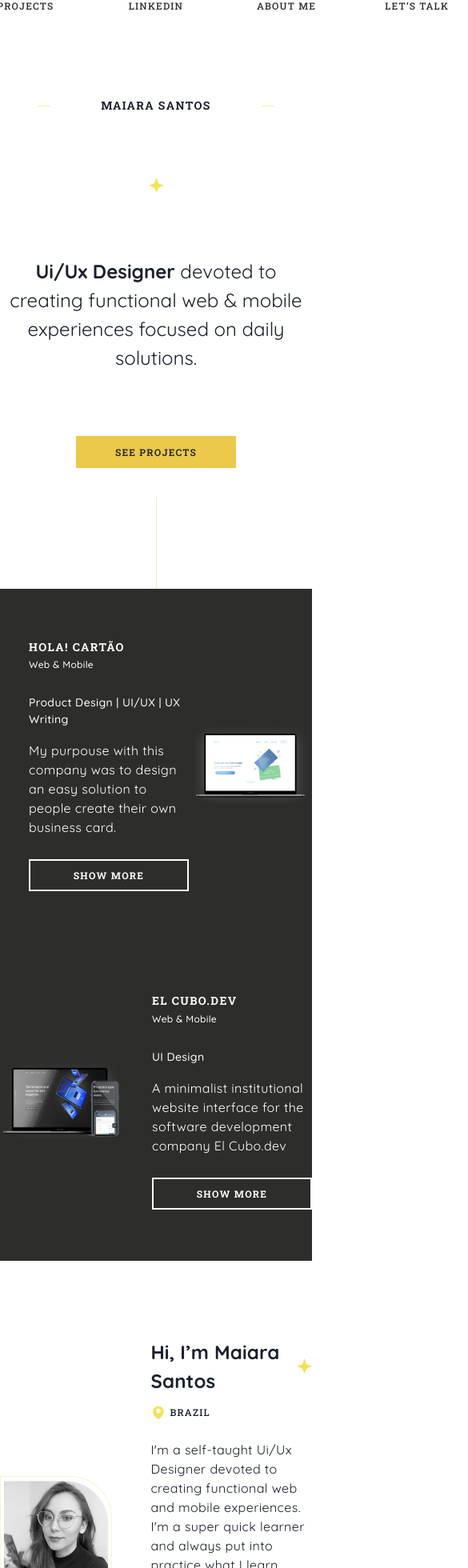
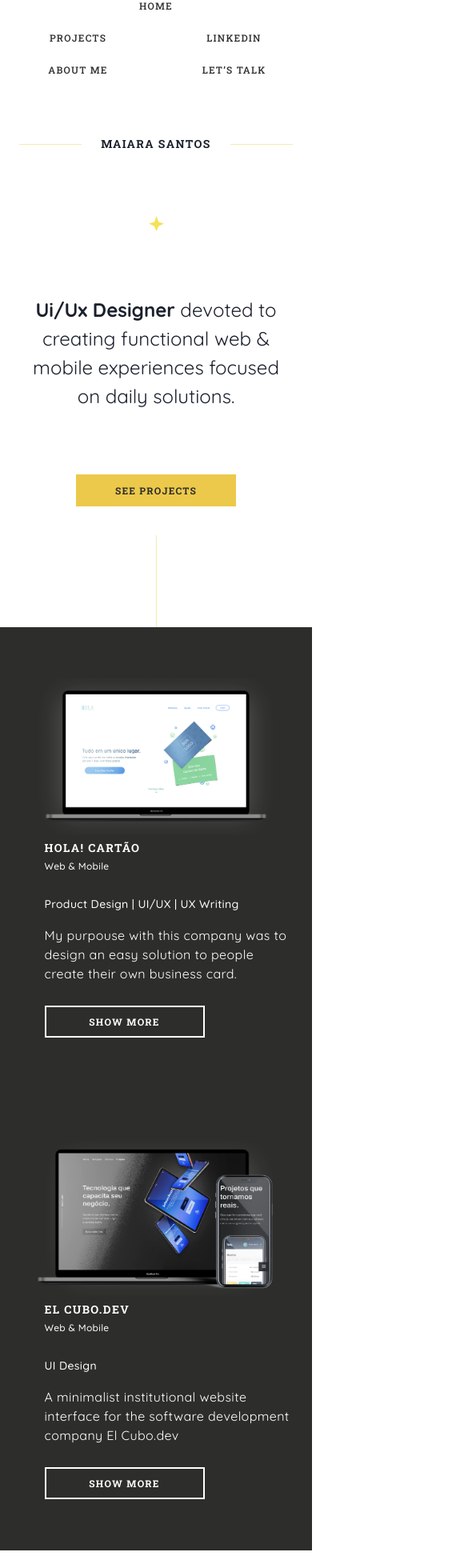
Before and after one commit to henriquealbert/maiara-portfolio, a Next.js app: page / in a window 390 px wide. Shown: the part 37-1997 px from the top of the page at 80% size, 585 px wide, since content can reach past the window. Built offline with nearby package versions, Linux system fonts and the light colour scheme.

Commit message:
:iphone: Add responsiveness

```diff
--- a/src/modules/components/Bio/index.tsx
+++ b/src/modules/components/Bio/index.tsx
@@ -4,8 +4,21 @@ import Image from 'next/image'
 import { LocationIcon, StarPolygonIcon } from 'modules/components/Icons'
 
 export const Bio = () => (
-  <Flex justify="center" align="center" my={24} id="about-me">
-    <Box w="100%" h="100%" maxW="263px" maxH="310px">
+  <Flex
+    justify="center"
+    align="center"
+    my={24}
+    id="about-me"
+    direction={{ base: 'column', md: 'row' }}
+  >
+    <Box
+      w="100%"
+      h="100%"
+      maxW="263px"
+      maxH="310px"
+      mb={{ base: 4, md: 0 }}
+      pl={{ md: 12, lg: 0 }}
+    >
       <Image
         src="/assets/images/photo.png"
         width={263}
@@ -15,7 +28,7 @@ export const Bio = () => (
         alt="Profile photo of Maiara Santos"
       />
     </Box>
-    <Box ml={12}>
+    <Box pl={12} pr={{ base: 12, lg: 0 }}>
       <Flex align="center">
         <Text
           as="h2"
--- a/src/modules/components/Contact/index.tsx
+++ b/src/modules/components/Contact/index.tsx
@@ -4,7 +4,12 @@ import { data } from './data'
 
 export const Contact = () => (
   <Box as="section" textAlign="center" my={24} id="contact">
-    <Text fontWeight="medium" letterSpacing="wide" mb={7}>
+    <Text
+      fontWeight="medium"
+      letterSpacing="wide"
+      mb={7}
+      px={{ base: 6, md: 0 }}
+    >
       Feel free to send me a message at <strong>LinkedIn</strong> or{' '}
       <strong>e-mail</strong> me:
     </Text>
--- a/src/modules/components/Menu/index.tsx
+++ b/src/modules/components/Menu/index.tsx
@@ -8,19 +8,20 @@ type Props = {
 }
 
 export const Menu = ({ footer }: Props) => (
-  <Flex as="nav">
+  <Flex as="nav" wrap={{ base: 'wrap', md: 'nowrap' }}>
     {menuLinks.map((link) =>
       link.external ? (
         <Button
           key={link.title}
           as="a"
           variant={footer ? 'footerLink' : 'ghost'}
-          mr={footer ? 9 : 8}
-          ml={footer ? 0 : 8}
+          mr={footer ? { base: 4, lg: 9 } : { lg: 8 }}
+          ml={footer ? 0 : { md: 8 }}
           cursor="pointer"
           target="_blank"
           rel="noopener noreferrer"
           href={link.to}
+          maxW={{ base: '50%', md: 'none' }}
         >
           {link.title}
         </Button>
@@ -32,9 +33,14 @@ export const Menu = ({ footer }: Props) => (
           smooth={true}
           duration={1200}
           variant={footer ? 'footerLink' : 'ghost'}
-          mr={footer ? 9 : 8}
-          ml={footer ? 0 : 8}
+          mr={footer ? { base: 4, lg: 9 } : { lg: 9 }}
+          ml={footer ? 0 : { md: 8 }}
           cursor="pointer"
+          maxW={
+            link.title === 'Home'
+              ? { bae: '100%' }
+              : { base: '50%', md: 'none' }
+          }
         >
           {link.title}
         </Button>
--- a/src/modules/components/Navbar/index.tsx
+++ b/src/modules/components/Navbar/index.tsx
@@ -4,7 +4,7 @@ import { Menu } from 'modules/components/Menu'
 
 export const Navbar = () => {
   return (
-    <Flex as="header" pt={6} pb={24} justify="center">
+    <Flex as="header" pt={6} pb={{ base: 16, md: 24 }} justify="center">
       <Menu />
     </Flex>
   )
--- a/src/modules/components/ProjectItem/index.tsx
+++ b/src/modules/components/ProjectItem/index.tsx
@@ -18,7 +18,11 @@ export const ProjectItem = ({ item }: Props) => (
     py={16}
     justify="center"
     align="center"
-    direction={item.reversed ? 'row-reverse' : 'row'}
+    direction={
+      item.reversed
+        ? { base: 'column-reverse', md: 'row-reverse' }
+        : { base: 'column-reverse', md: 'row' }
+    }
   >
     <Box ml={9}>
       <Heading
@@ -67,7 +71,7 @@ export const ProjectItem = ({ item }: Props) => (
         Show more
       </Button>
     </Box>
-    <Box w="80%" maxW="776px" h="80%" maxH="486px">
+    <Box w="80%" maxW="776px" h="80%" maxH="486px" mb={{ base: 2, md: 0 }}>
       <Image
         src={item.imgUrl}
         layout="responsive"
--- a/src/modules/components/TopDivider/index.tsx
+++ b/src/modules/components/TopDivider/index.tsx
@@ -1,14 +1,14 @@
 import { Box, Flex, Heading } from '@chakra-ui/react'
 
 export const TopDivider = () => (
-  <Flex justify="center" align="center" px={12}>
+  <Flex justify="center" align="center" px={{ base: 6, md: 12 }}>
     <Box h="1px" w="100%" bgColor="brand.200" />
     <Heading
       as="h1"
       fontSize="sm"
       textTransform="uppercase"
       letterSpacing="widest"
-      mx={16}
+      mx={{ base: 6, md: 16 }}
       whiteSpace="nowrap"
     >
       Maiara Santos
--- a/src/modules/sections/AboutMe/index.tsx
+++ b/src/modules/sections/AboutMe/index.tsx
@@ -6,7 +6,13 @@ import { Contact } from 'modules/components/Contact'
 export const AboutMeSection = () => (
   <Box as="section">
     <Bio />
-    <Box h="1px" w="100%" maxW="80rem" bgColor="brand.200" m="0 auto" />
+    <Box
+      h="1px"
+      w={{ base: '90%', lg: '100%' }}
+      maxW="80rem"
+      bgColor="brand.200"
+      m="0 auto"
+    />
     <Contact />
   </Box>
 )
--- a/src/modules/sections/Footer/index.tsx
+++ b/src/modules/sections/Footer/index.tsx
@@ -9,7 +9,7 @@ export const FooterSection = () => (
       align="center"
       maxW="80rem"
       m="0 auto"
-      px={16}
+      px={{ base: 10, md: 16 }}
     >
       <Menu footer />
       <Image
@@ -23,7 +23,12 @@ export const FooterSection = () => (
 
     <Box bgColor="#393939" w="100%" maxW="80rem" h="1px" my={6} mx="auto" />
 
-    <Text fontSize="sm" letterSpacing="wide" textAlign="center">
+    <Text
+      fontSize="sm"
+      letterSpacing="wide"
+      textAlign="center"
+      px={{ base: 8, md: 0 }}
+    >
       © All rights reserved. Developed by{' '}
       <Text
         as="a"
--- a/src/modules/sections/Hero/index.tsx
+++ b/src/modules/sections/Hero/index.tsx
@@ -12,7 +12,13 @@ export const HeroSection = () => (
     <Flex justify="center" my={20}>
       <StarPolygonIcon color="brand.primary" w="19px" h="19px" />
     </Flex>
-    <Text fontSize="2xl" maxW="582px" textAlign="center" m="0 auto">
+    <Text
+      fontSize="2xl"
+      maxW="582px"
+      textAlign="center"
+      m="0 auto"
+      px={{ base: 6, md: 0 }}
+    >
       <strong>Ui/Ux Designer</strong> devoted to creating functional web &
       mobile experiences focused on daily solutions.
     </Text>
```
